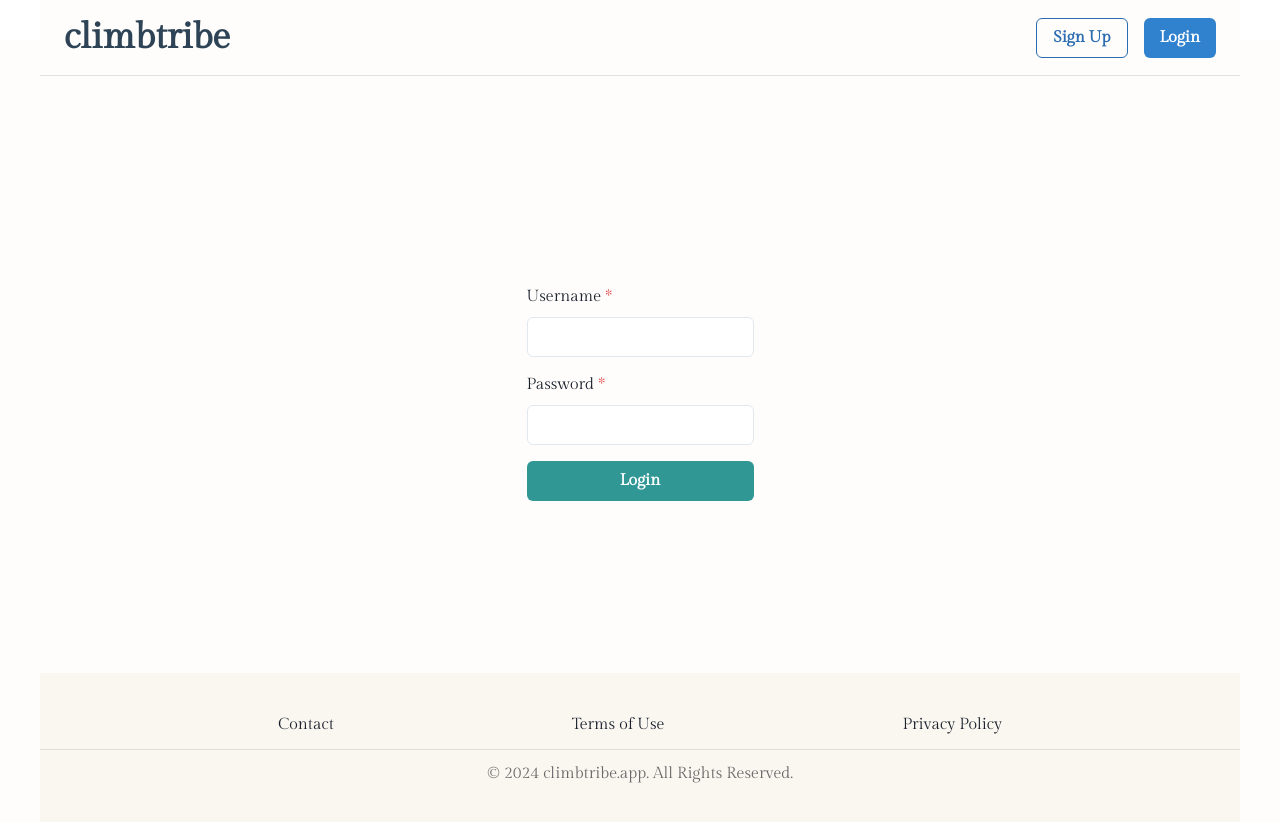
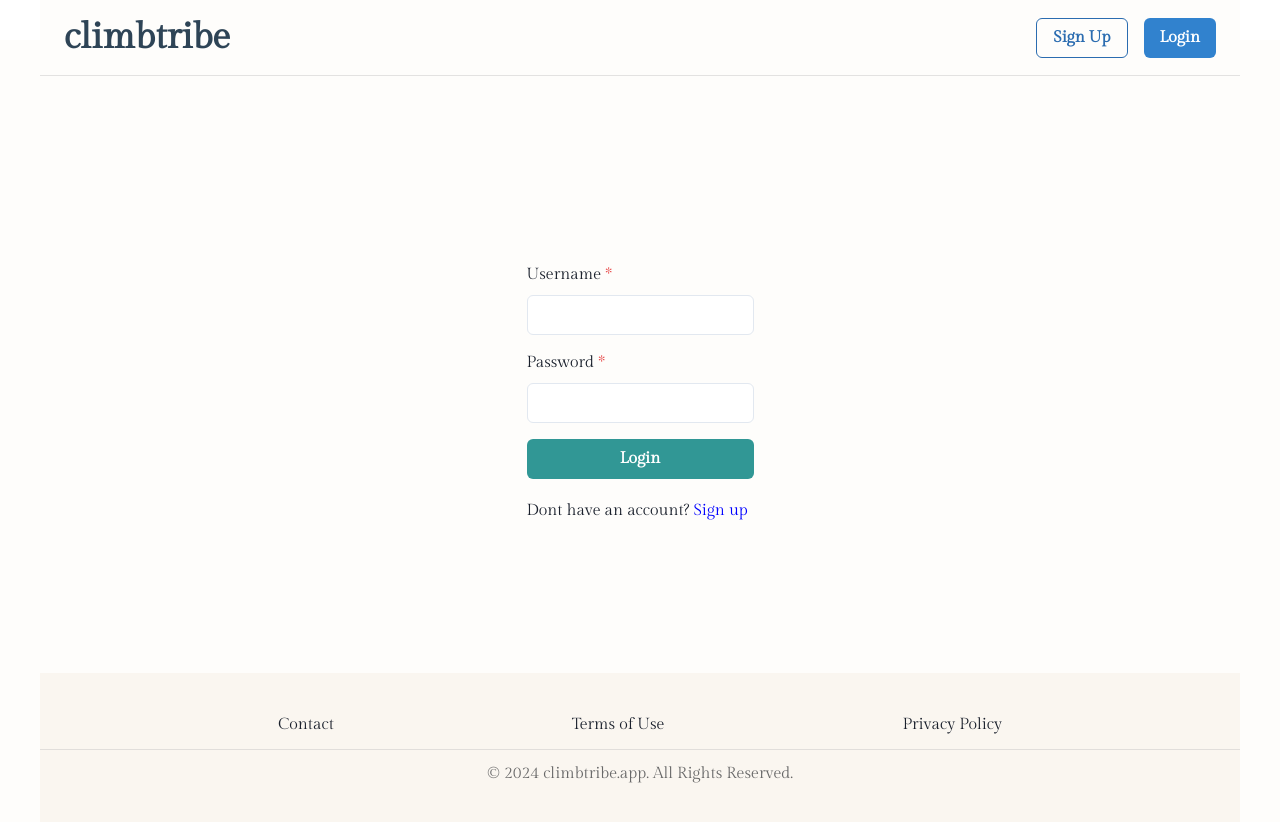
Before and after one commit to dave-forbes/blog-client, a React (Vite) app: page /log-in in a window 1280 px wide. Shown: the top 822 px of the page. Built offline with nearby package versions, Linux system fonts and the light colour scheme; no server answers.

Commit message:
add link to register below login form

```diff
--- a/src/components/Login.tsx
+++ b/src/components/Login.tsx
@@ -1,5 +1,13 @@
 import { useState } from "react";
-import { Flex, FormControl, FormLabel, Input, Button } from "@chakra-ui/react";
+import {
+  Flex,
+  FormControl,
+  FormLabel,
+  Input,
+  Button,
+  Text,
+  Link,
+} from "@chakra-ui/react";
 import { useNavigate } from "react-router-dom";
 import { useAuth } from "../utils/authContext";
 import { decodeToken, isTokenValid } from "../utils/authUtils";
@@ -88,6 +96,12 @@ const Login = () => {
           <Button type="submit" colorScheme="teal" mt={4}>
             Login
           </Button>
+          <Text mt={5}>
+            Dont have an account?{" "}
+            <Link color="blue" href="/register">
+              Sign up
+            </Link>
+          </Text>
         </Flex>
       </form>
       {error && <FetchError message={error} />}
```
